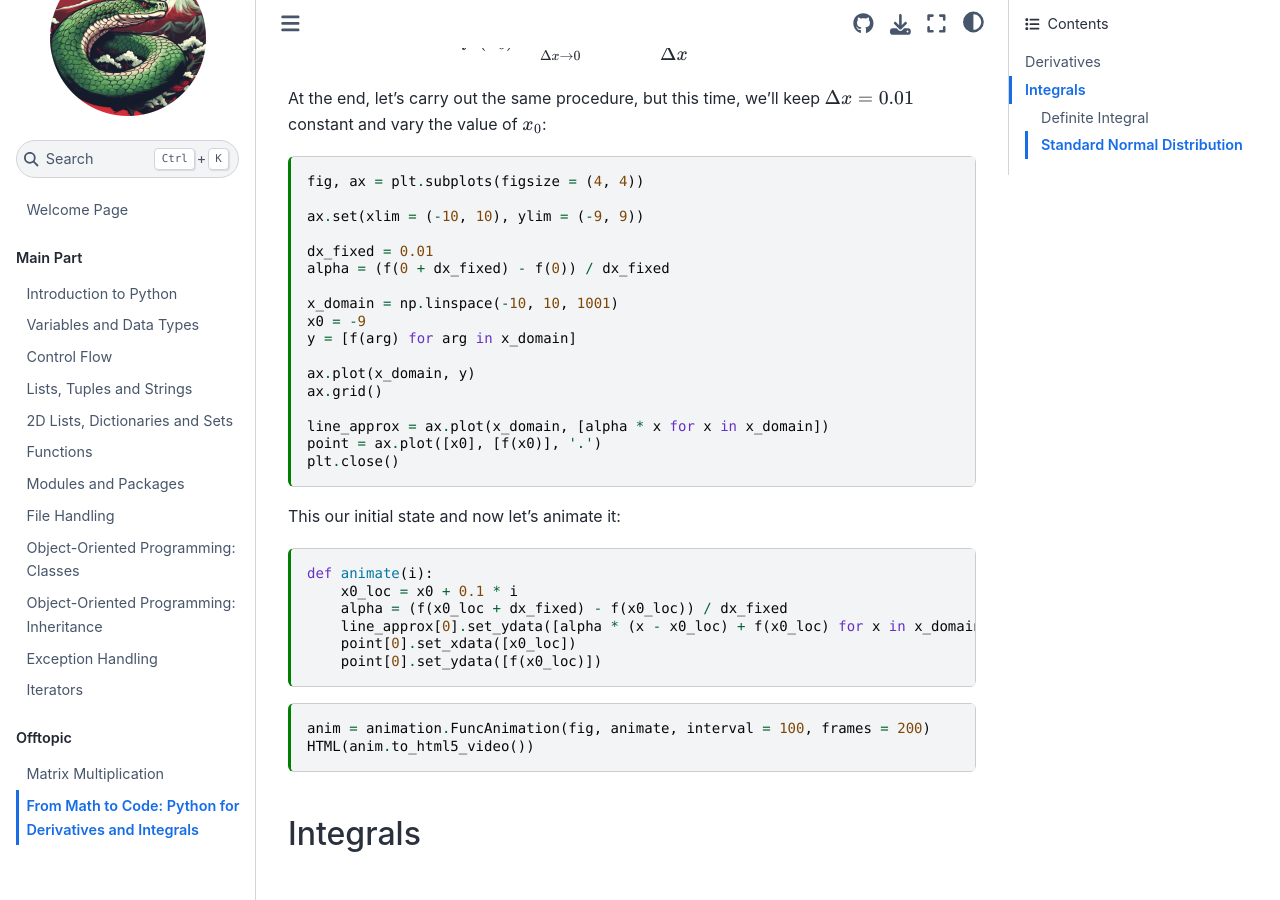
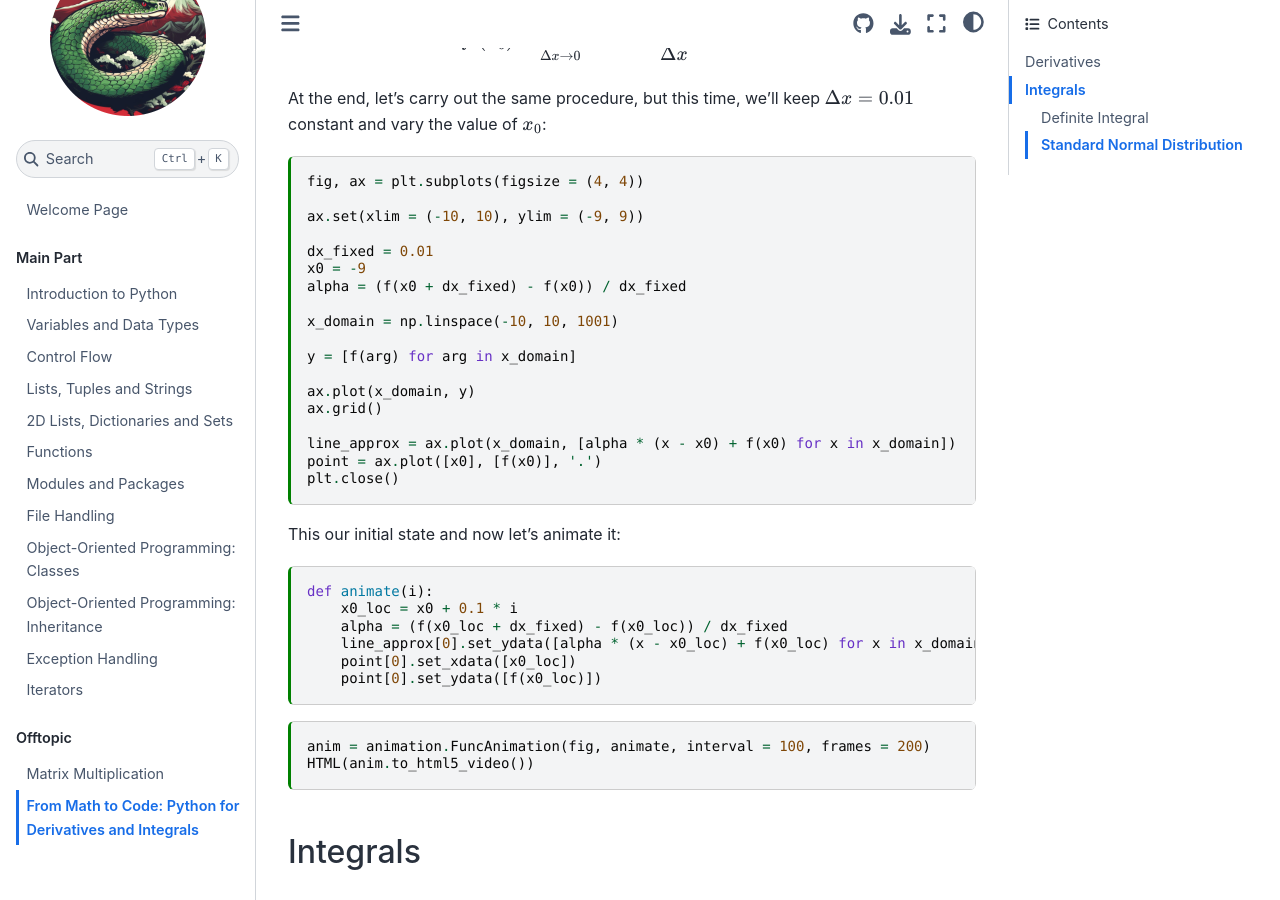
Before and after one commit to vdsukhov/python-intro-course, a Jupyter Book: the page built from chapters/offtopic/python_and_math.md, in a window 1280 px wide and 900 px high, scrolled down 3651 px. Built offline with Jupyter Book 1.0.4 settings and Sphinx 7.4.7 and the Sphinx Book theme 1.1.4, drawn with Linux system fonts in a browser that asks for light colours.

Commit message:
Fixed one plot in python_and_math

````diff
--- a/chapters/offtopic/python_and_math.md
+++ b/chapters/offtopic/python_and_math.md
@@ -185,16 +185,17 @@
 ax.set(xlim = (-10, 10), ylim = (-9, 9))
 
 dx_fixed = 0.01
-alpha = (f(0 + dx_fixed) - f(0)) / dx_fixed
+x0 = -9
+alpha = (f(x0 + dx_fixed) - f(x0)) / dx_fixed
 
 x_domain = np.linspace(-10, 10, 1001)
-x0 = -9
+
 y = [f(arg) for arg in x_domain]
 
 ax.plot(x_domain, y)
 ax.grid()
 
-line_approx = ax.plot(x_domain, [alpha * x for x in x_domain])
+line_approx = ax.plot(x_domain, [alpha * (x - x0) + f(x0) for x in x_domain])
 point = ax.plot([x0], [f(x0)], '.')
 plt.close()
 ```
````
